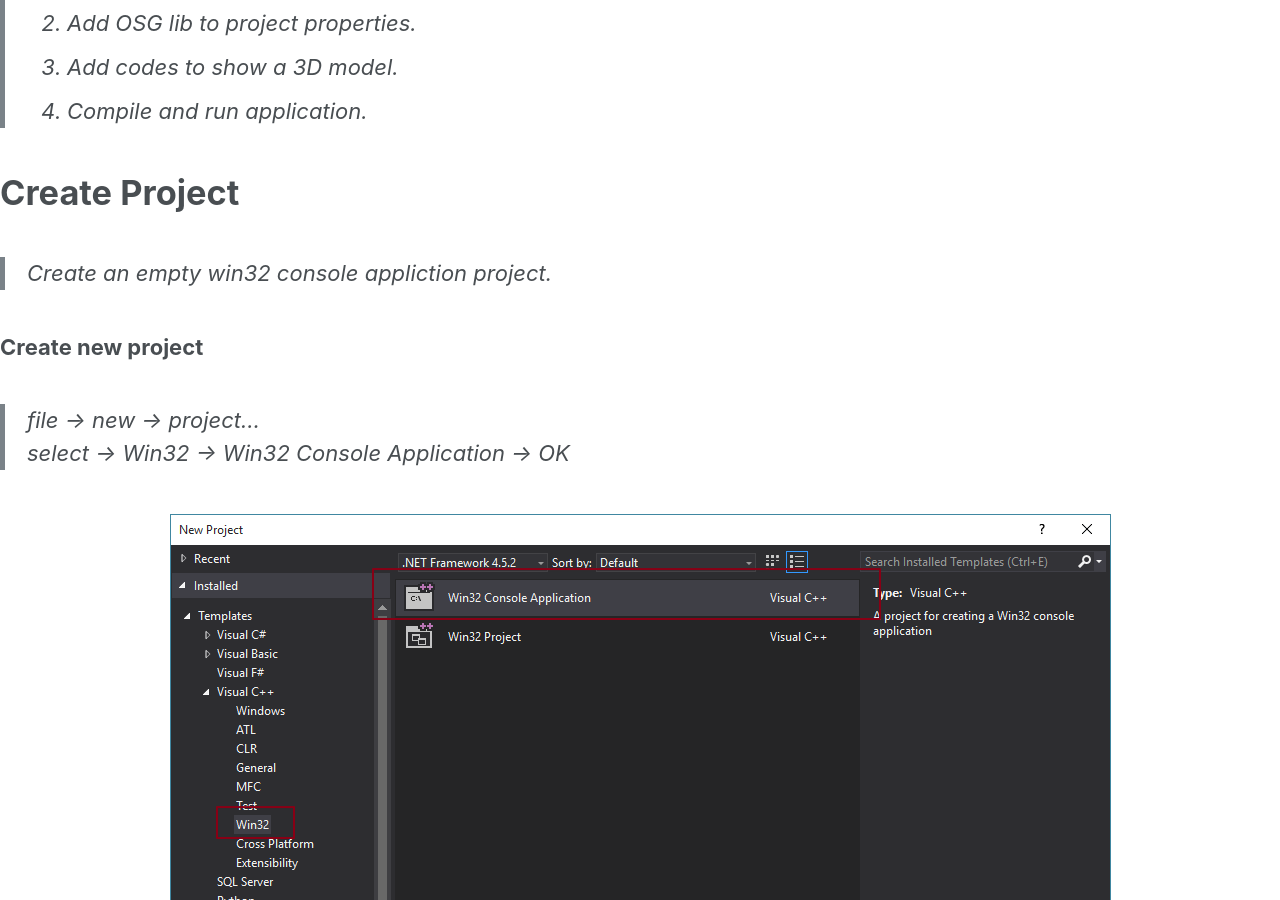
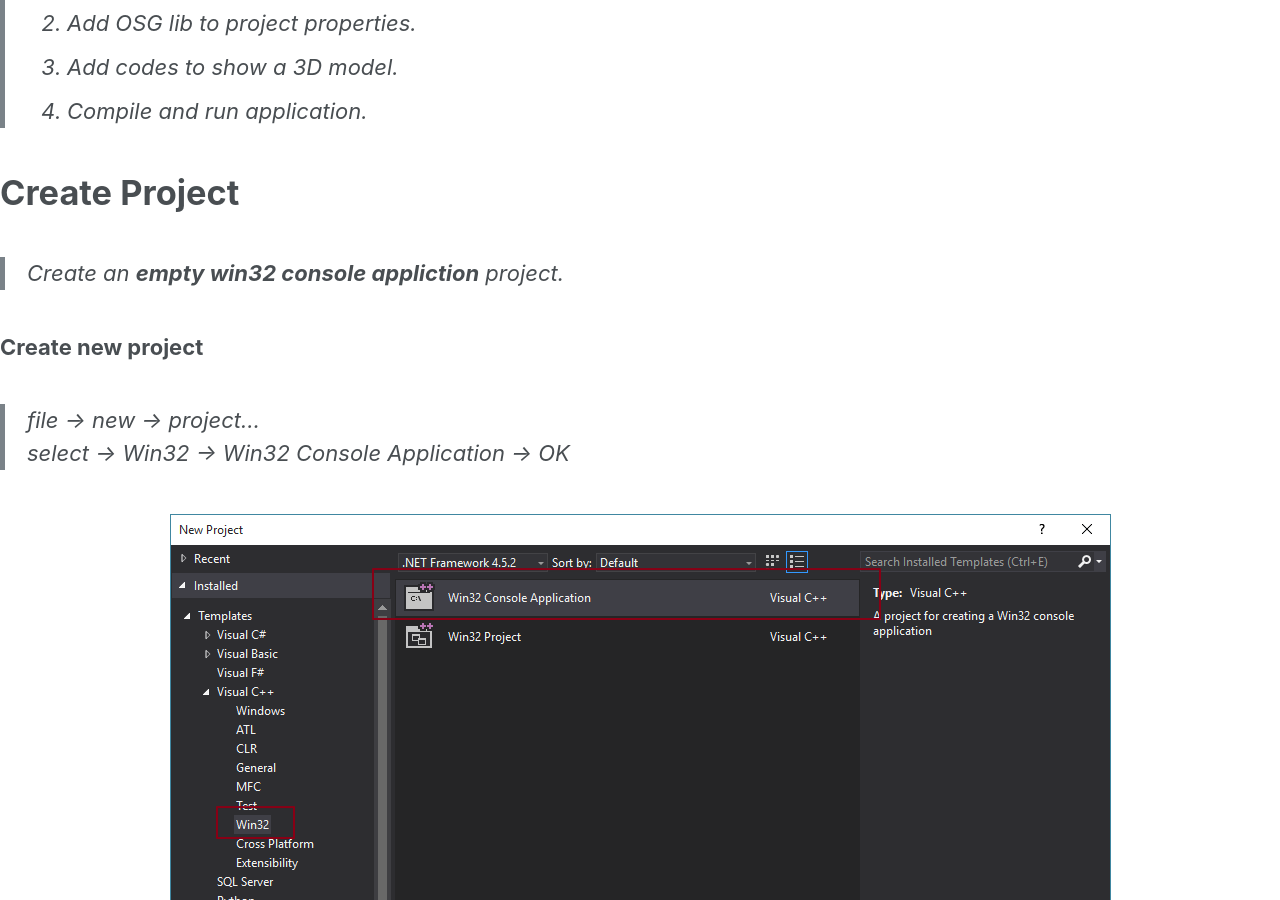
Before and after one commit to element207/element207.github.io, a Jekyll site: the page built from _posts/2017-08-10-OSG-HelloWorld-Example-VS.md, in a window 1280 px wide and 900 px high, scrolled down 869 px. Built offline with Jekyll 4.4.1, drawn with Linux system fonts in a browser that asks for light colours; our own code applies the rules of GitHub Pages for plain Markdown files.

```diff
--- a/_posts/2017-08-10-OSG-HelloWorld-Example-VS.md
+++ b/_posts/2017-08-10-OSG-HelloWorld-Example-VS.md
@@ -36,7 +36,7 @@ It should look like following steps:
 4. Compile and run application.
 
 # Create Project
-> Create an empty win32 console appliction project.
+> Create an **empty win32 console appliction** project.
 
 ### Create new project
 
```
